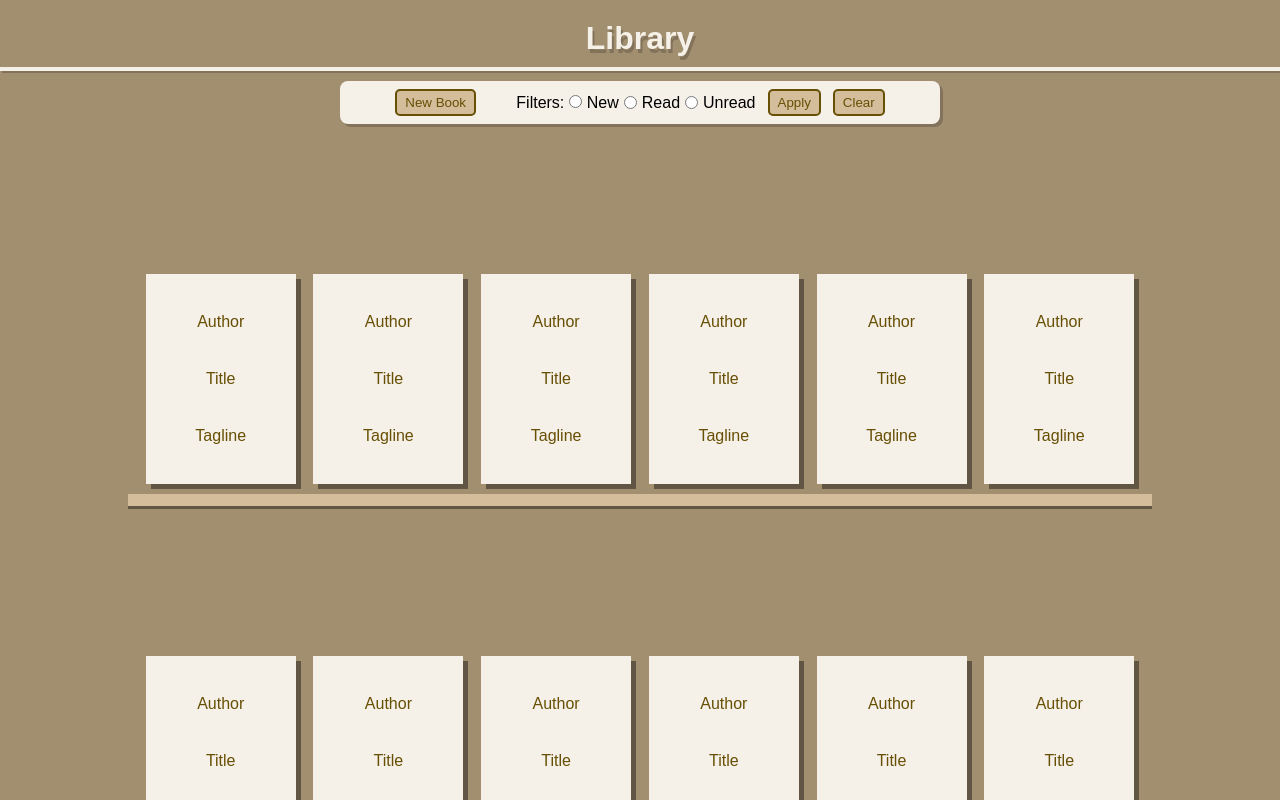
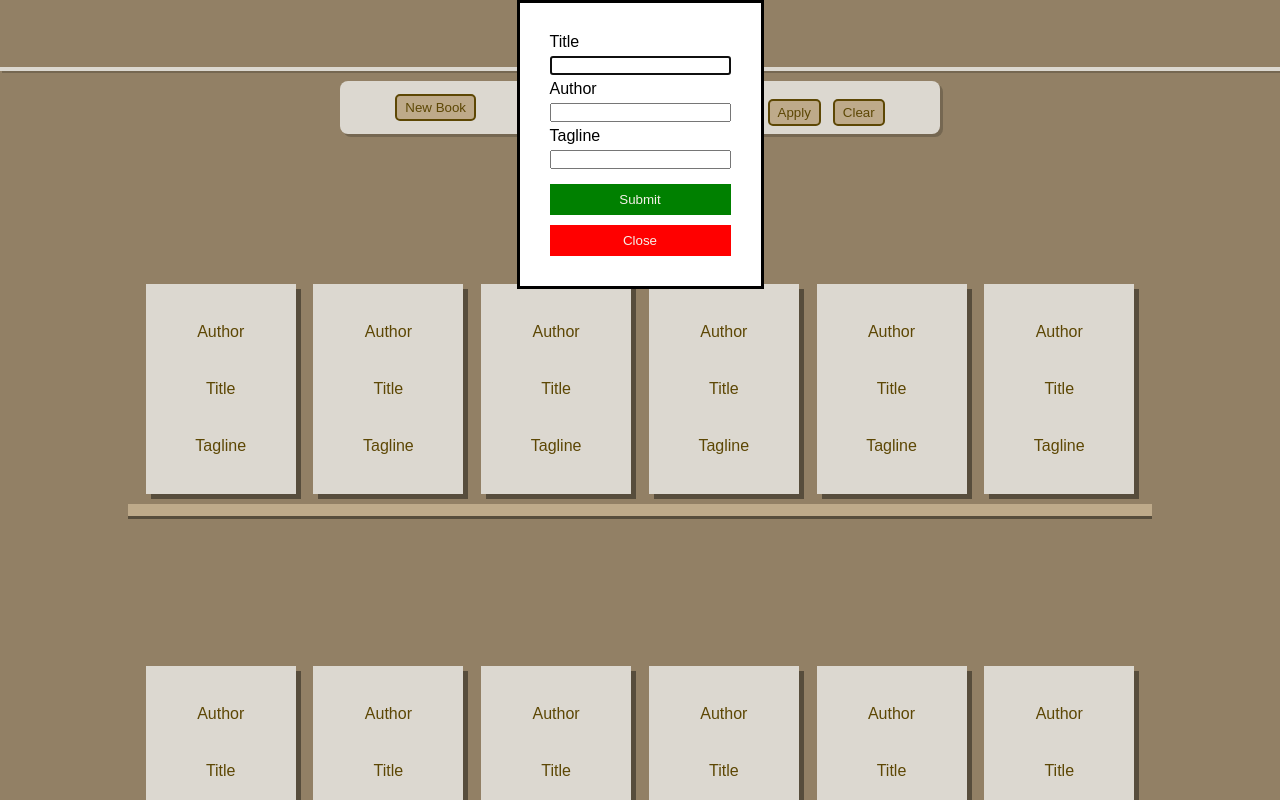
Before and after one commit to PeeOops/peedegrees-library, a plain HTML site: page index.html in a window 1280 px wide. Both pictures are taken after a click on the button "New Book". Shown: the top 800 px of the page. Drawn offline with Linux system fonts and the light colour scheme; a web font is replaced by a local one.

Commit message:
Added modal for form input

```diff
--- a/css/style.css
+++ b/css/style.css
@@ -162,3 +162,37 @@ footer{
     font-weight: bold;
     margin-top: 15px;
 }
+
+#modal{
+    margin: 0 auto;
+    font-family: "Gidole", sans-serif;
+}
+
+.modal-content{
+    display: flex;
+    flex-direction: column;
+    padding: 30px 30px;
+}
+
+.modal-content form{
+    display: flex;
+    flex-direction: column;
+    gap: 5px;
+}
+
+.close-modal-button, form button {
+    margin-top: 10px;
+    background-color: red;
+    color: var(--seashell);
+    border: none;
+    padding: 8px 16px;
+    cursor: pointer;
+}
+
+form button{
+    background-color: green;
+}
+
+.close-modal-button:hover {
+    background-color: #e53935;
+}
--- a/index.html
+++ b/index.html
@@ -12,6 +12,23 @@
         <h1 class="title">Library</h1>
     </header>
     <div class="main">
+
+        <!-- Modal Dialog -->
+        <dialog id="modal">
+            <div class="modal-content">
+                <form action="">
+                    <label for="title">Title</label>
+                    <input type="text" name="title" maxlength="20"  required>
+                    <label for="author">Author</label>
+                    <input type="text" name="author" maxlength="15" required>
+                    <label for="tagline">Tagline</label>
+                    <input type="text" name="tagline" maxlength="30" required>
+                    <button type="submit">Submit</button>
+                </form>
+                <button class="close-modal-button" id="close-modal">Close</button>
+            </div>
+        </dialog>
+
         <div class="toolbars">
             <button id="new-btn">New Book</button>
             <form action="" method="" id="filter-form">
--- a/js/script.js
+++ b/js/script.js
@@ -4,6 +4,22 @@ const applyFilterBtn = document.getElementById("apply-btn");
 const clearFilterBtn = document.getElementById("clear-btn");
 const booksContainer = document.getElementById("books-container");
 const viewMoreBtn = document.getElementById("view-btn")
+const closeModalBtn = document.getElementById("close-modal");
+const modalContent = document.getElementById("modal");
+
+// Dialog Modal
+newBookBtn.addEventListener("click", () => {
+    modalContent.showModal();
+})
+
+closeModalBtn.addEventListener("click", () => {
+    modalContent.close();
+})
+
+
+// Library Array
+const myLibrary = [];
+let bookId = 0;
 
 // Book Constructor
 
@@ -11,12 +27,22 @@ function Book(author, title, tagline) {
     if(!new.target){
         throw Error("You must use the new operator to call the constructor");
     }
+    this.bookId = ++bookId;
     this.author = author;
     this.title = title;
     this.tagline = tagline;
 }
 
-// New Books
+// New Book
+function addBookToLibrary (author, title, tagline) {
+    const newBook = new Book(author, title, tagline);
+    myLibrary.push(newBook);
+}
+
+addBookToLibrary("a","2","3");
+addBookToLibrary("a","2","4");
+addBookToLibrary("a","2","5");
+console.log(myLibrary[0],myLibrary[1],myLibrary[2])
 
 // Filter Books
 
@@ -25,5 +51,3 @@ function Book(author, title, tagline) {
 // View More Books
 
 // Temporary Listed Books
-
-// Library Array
```
